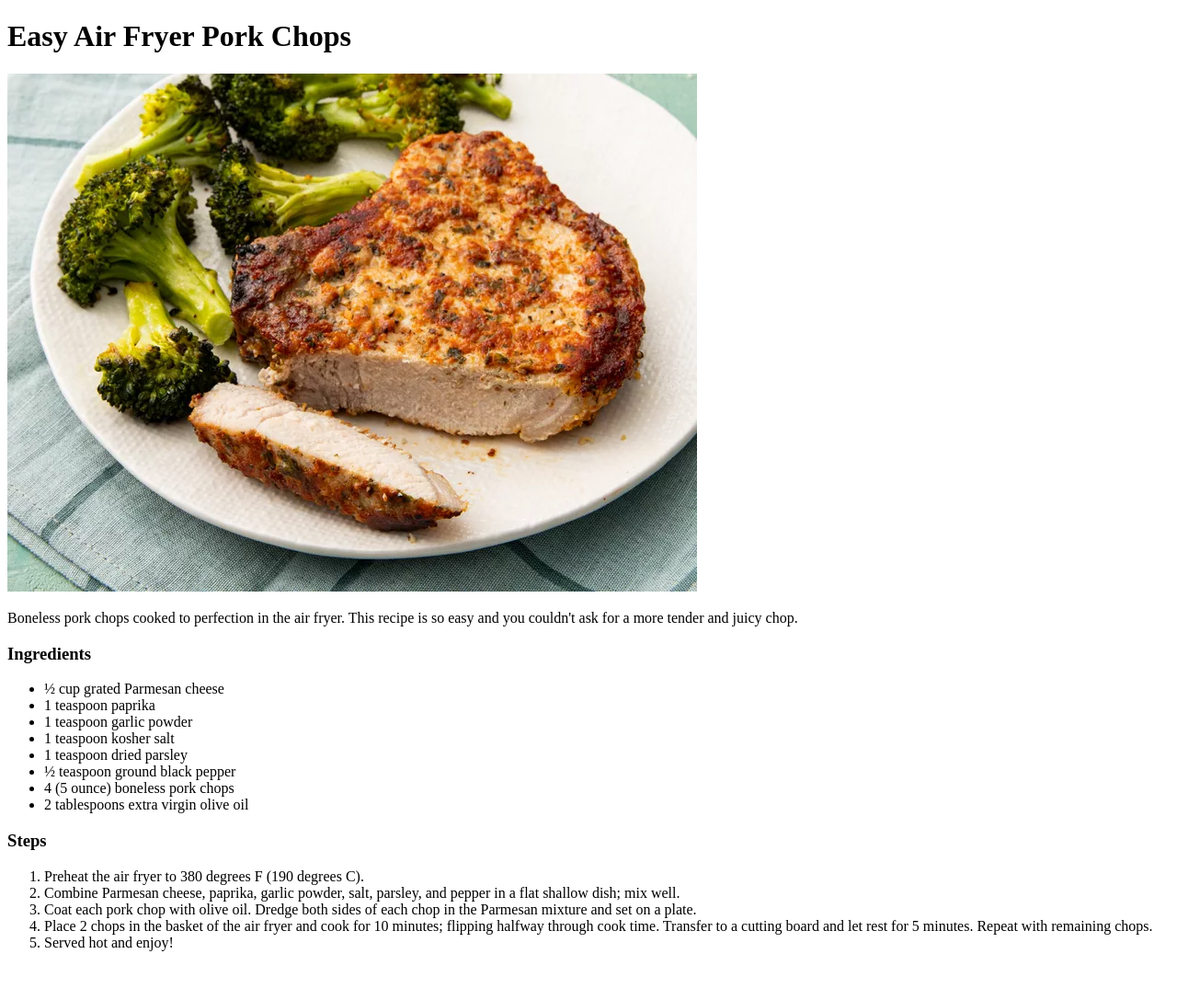
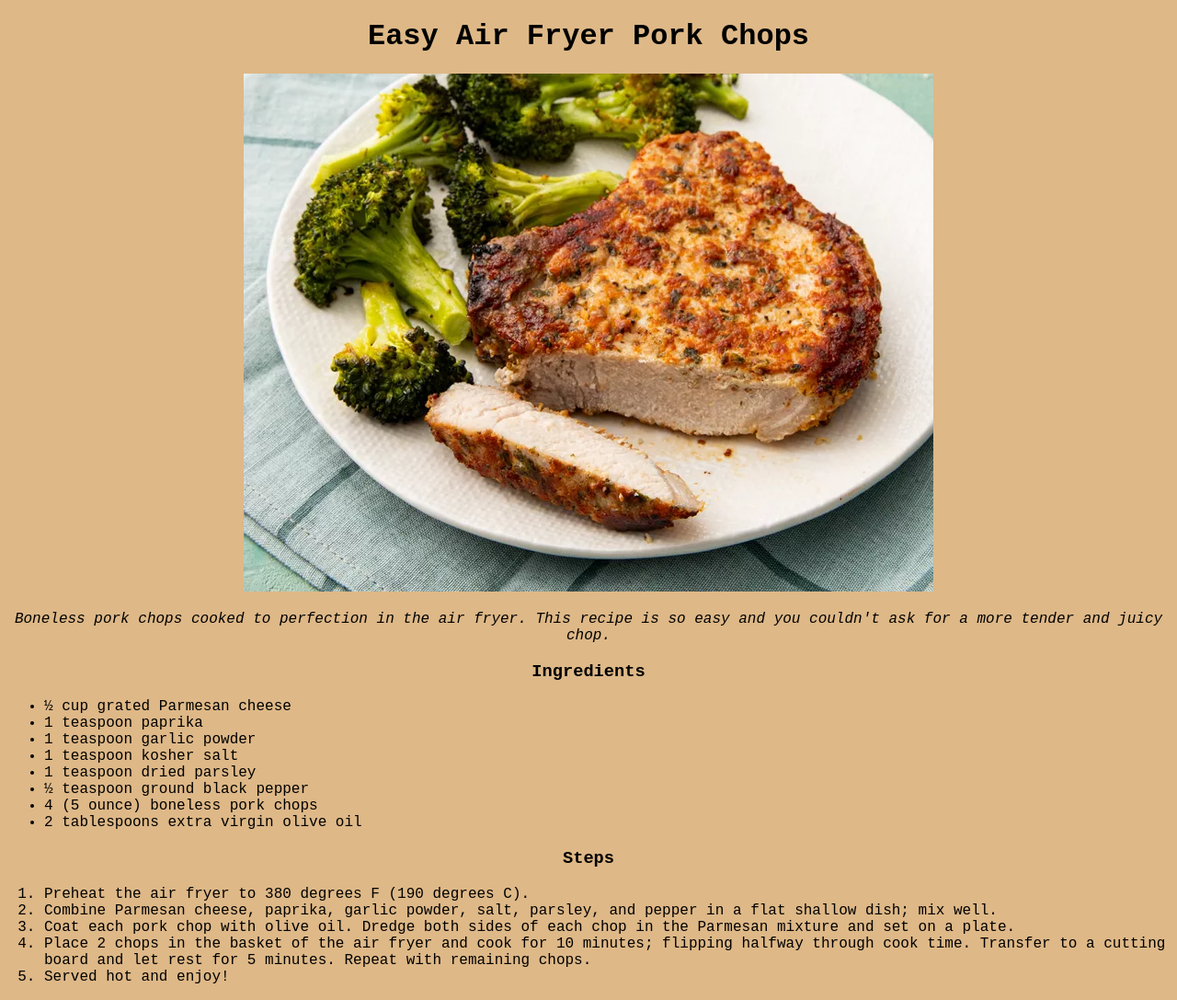
Before and after one commit to PedroFranca2299/odin-recipes, a plain HTML site: page recipes/pork.html in a window 1280 px wide. Shown: the whole page at 92% size. Before the commit the page ends 1050 px from the top, so only its background shows below. Drawn offline with Linux system fonts and the light colour scheme.

Commit message:
Add style to pork.html

```diff
--- a/recipes/pork.html
+++ b/recipes/pork.html
@@ -8,11 +8,11 @@
     <link rel="stylesheet" href="../styles/pork.css">
 </head>
 <body>
-    <h1>Easy Air Fryer Pork Chops</h1>
+    <h1 class="main-title">Easy Air Fryer Pork Chops</h1>
     <img src="../images/pork.jpg" alt="A pork chops dish">
-    <p>Boneless pork chops cooked to perfection in the air fryer. This recipe is so easy and you couldn't ask for a more tender and juicy chop.</p>
+    <p class="description">Boneless pork chops cooked to perfection in the air fryer. This recipe is so easy and you couldn't ask for a more tender and juicy chop.</p>
     <h3>Ingredients</h3>
-    <ul>
+    <ul class="ingredients">
         <li>½ cup grated Parmesan cheese</li>
         <li>1 teaspoon paprika</li>
         <li>1 teaspoon garlic powder</li>
@@ -23,7 +23,7 @@
         <li>2 tablespoons extra virgin olive oil</li>
     </ul>
     <h3>Steps</h3>
-    <ol>
+    <ol class="steps">
         <li>Preheat the air fryer to 380 degrees F (190 degrees C).</li>
         <li>Combine Parmesan cheese, paprika, garlic powder, salt, parsley, and pepper in a flat shallow dish; mix well.</li>
         <li>Coat each pork chop with olive oil. Dredge both sides of each chop in the Parmesan mixture and set on a plate.</li>
--- a/styles/pork.css
+++ b/styles/pork.css
@@ -0,0 +1,18 @@
+body {
+    background-color: burlywood;
+    font-family: 'Courier New', Courier, monospace;
+    text-align: center;
+}
+
+.main-title {
+    text-align: center;
+}
+
+.description {
+    font-style: italic;
+}
+
+.ingredients,
+.steps {
+    text-align: left;
+}
```
